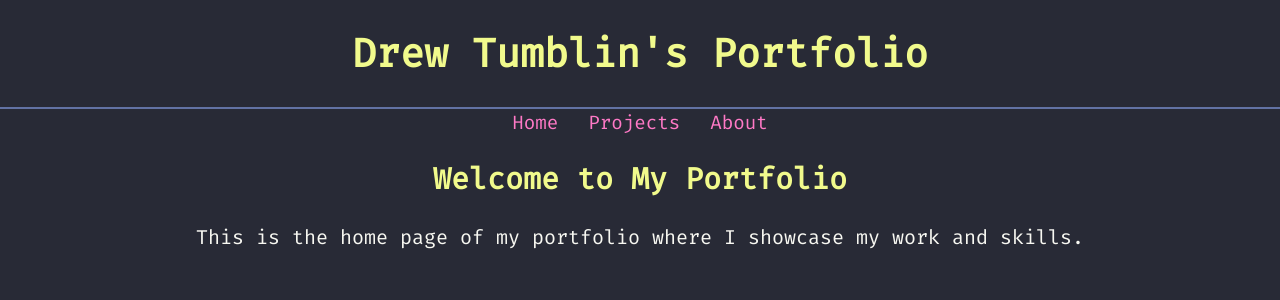
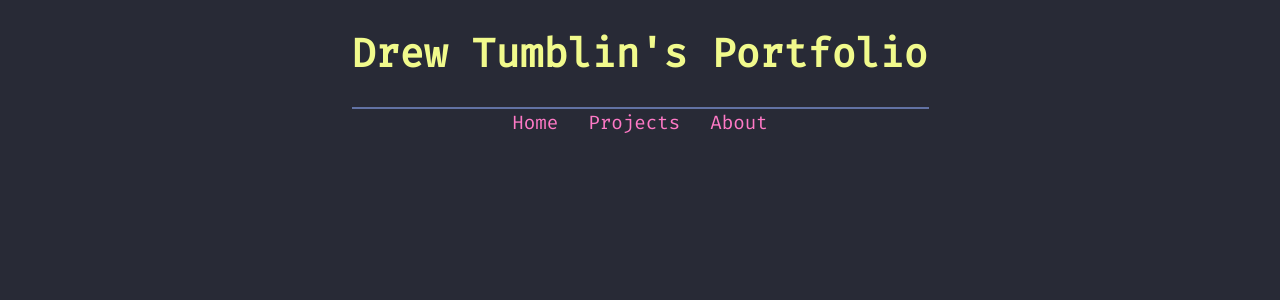
Before and after one commit to tumblinx/my-portfolio, a React (Create React App) app: page / in a window 1280 px wide. Shown: the top 300 px of the page. Built offline with nearby package versions, Linux system fonts and the light colour scheme.

Commit message:
Changed Home

```diff
--- a/src/App.css
+++ b/src/App.css
@@ -21,7 +21,7 @@ body, html {
 .App-header {
   background-color: #282a36; /* Matching the body background */
   border-bottom: 2px solid #6272a4; /* A hint of color for separation */
-  width: 100%;
+  display: flex;
 }
 .navlink {
   color: #ff79c6; /* Neon pink for links */
@@ -64,3 +64,29 @@ p {
   color: #bd93f9; /* Soft purple for intro section */
   padding-bottom: 40px;
 }
+/* Old header stuff */
+/*.icon {
+  width: 15%;
+  float: left;
+  margin-right: 10px;
+}
+.header-text {
+  width: 80%;
+  float: right;
+}*/
+.icon {
+  display: flex;              /* Enables flexbox */
+  /*align-items: right;        /* Vertically centers the items in the header */
+  /*justify-content: flex-start; /* Aligns items to the left */
+  padding: 12px;              /* Adds some padding around the contents */
+  width: 20%;
+  height: auto;
+  margin-right: 1px;         /* Adds some space between the icon and the text */
+}
+
+.header-text {
+  align-items: center;        /* Vertically centers the items in the header */
+  margin-right: 1px;         /* Adds some space between the icon and the text */
+  width: 100%;                /* Example width, adjust as needed */
+  height: auto;               /* Keeps the aspect ratio of the image */
+}
--- a/src/App.js
+++ b/src/App.js
@@ -1,53 +1,10 @@
-/*
-import React, { useState } from 'react';
-import { Link } from 'react-router-dom';
-import './App.css';
-import Projects from './Projects';
-import About from './About';
-import { BrowserRouter as Router } from 'react-router-dom';
-
-function App() {
-  return (
-  <div>
-    <Router>
-    <div className="navbar">
-      <Link to="/">Home</Link>
-      <Link to="/Projects">Projects</Link>
-      <Link to="/About">About</Link>
-    </div>
-    </Router>
-    <div className="App">
-      <header className="App-header">
-        <h1>Drew Tumblin's Portfolio</h1>
-      </header>
-      <nav>
-        <a href="#home">Home</a> | <a href="#about">About</a> | <a href="#projects">Projects</a>
-      </nav>
-      <section id="home">
-        <h2>Welcome</h2>
-        <p>Welcome to my personal portfolio website, this is a small project that will eventually showcase my projects and skills.</p>
-      </section>
-      <section id="about">
-        <h2>About Me</h2>
-        <p>This will eventually detail my journey throughout life.</p>
-      </section>
-      <section id="projects">
-        <h2>Projects</h2>
-        <p>Showcase your React-based projects or any other work here.</p>
-      </section>
-    </div>
-  </div>
-  );
-}
-
-export default App;
-*/
 import React from 'react';
 import { BrowserRouter as Router, Routes, Route, Link } from 'react-router-dom';
 import './App.css';
 import Projects from './Projects';
 import About from './About';
 import Home from './Home';
+import infinity from './assets/infinity.png';
 
 function App() {
   return (
@@ -55,15 +12,15 @@ function App() {
       <div>
         <div className="App">
           <header className="App-header">
-            <h1>Drew Tumblin's Portfolio</h1>
-          </header>
-          <div className="navbar">
-            <Link className="navlink" to="/">Home</Link>
+            <h1 className="header-text">
+              Drew Tumblin's Portfolio</h1></header>
+            <div className="navbar">
+            <Link className="navlink" to="/my-portfolio">Home</Link>
             <Link className="navlink" to="/projects">Projects</Link>
             <Link className="navlink" to="/about">About</Link>
           </div>
           <Routes>
-            <Route path="/" element={<Home />} />
+            <Route path="/my-portfolio" element={<Home />} />
             <Route path="/projects" element={<Projects />} />
             <Route path="/about" element={<About />} />
           </Routes>
--- a/src/Home.js
+++ b/src/Home.js
@@ -3,8 +3,8 @@ import React from 'react';
 function Home() {
   return (
     <div>
-      <h2>Welcome to My Portfolio</h2>
-      <p>This is the home page of my portfolio where I showcase my work and skills.</p>
+      <h3 className="intro">Hey! I'm Drew</h3>
+      <p> Have fun! </p>
     </div>
   );
 }
```
Also changed, not shown: src/assets/infinity.png (added).
